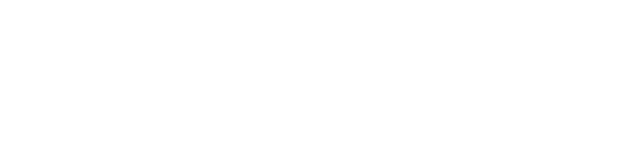
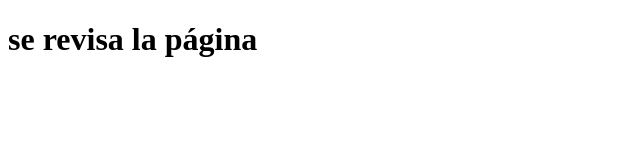
Before and after one commit to LUFUGA/aprendiendo-github, a plain HTML site: page Index.html in a window 1280 px wide. Shown: the whole page, without its empty margins (0-640 px from the left). Drawn offline with Linux system fonts and the light colour scheme.

Commit message:
Se sube la página index.html

```diff
--- a/Index.html
+++ b/Index.html
@@ -6,6 +6,6 @@
     <title>Git</title>
 </head>
 <body>
-
+    <h1> se revisa la página</h1>
 </body>
 </html>
```
